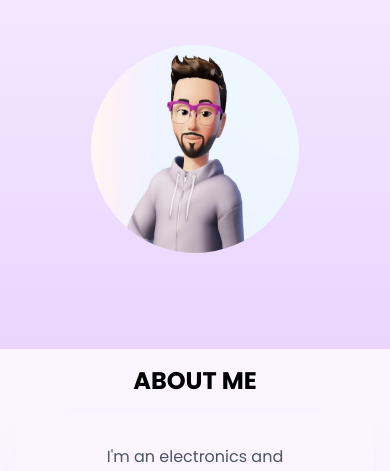
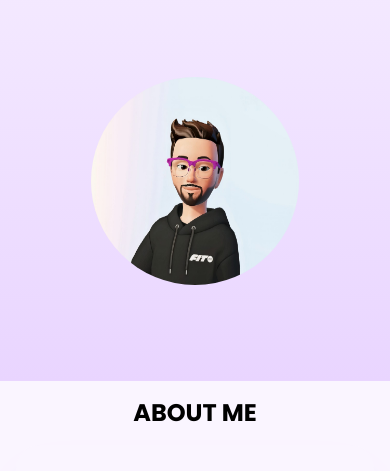
Before and after one commit to Krishrx/krishrx.github.io, a plain HTML site: page index.html in a window 390 px wide. Shown: the part 311-782 px from the top of the page. Drawn offline with nearby package versions, Linux system fonts and the light colour scheme.

Commit message:
changed avatar

```diff
--- a/index.html
+++ b/index.html
@@ -72,7 +72,7 @@
     <main class="">
 
       <!-- home -->
-      <section id="home" class="bg-gradient-to-t from-purple-200 text-black h-full w-full flex flex-col justify-center items-center gap-12 md:flex-row md:justify-around md:gap-0 md:py-24">
+      <section id="home" class="bg-gradient-to-t from-purple-200 text-black h-full w-full flex flex-col justify-center items-center gap-20 md:flex-row md:justify-around md:gap-0 md:py-24">
 
         <div class="text-3xl font-bold text-center p-5 basis-1/2 mt-24 md:mt-0 md:text-left md:pl-24 md:text-4xl">
           <h1>Hi 👋,</h1>
@@ -81,7 +81,7 @@
         </div>
 
         <div class="basis-1/2 mb-24 md:mb-0 ">
-          <img src="./images/avatar_portfolio.jpg" alt="" class="w-52 h-52 md:mx-auto rounded-full">
+          <img src="./images/avatar_portfolio_black.jpg" alt="" class="w-52 h-52 md:mx-auto rounded-full">
         </div>
 
       </section>
```
Also changed, not shown: autotyping.js (+1 -1 lines), images/avatar_portfolio_black.jpg (added).
